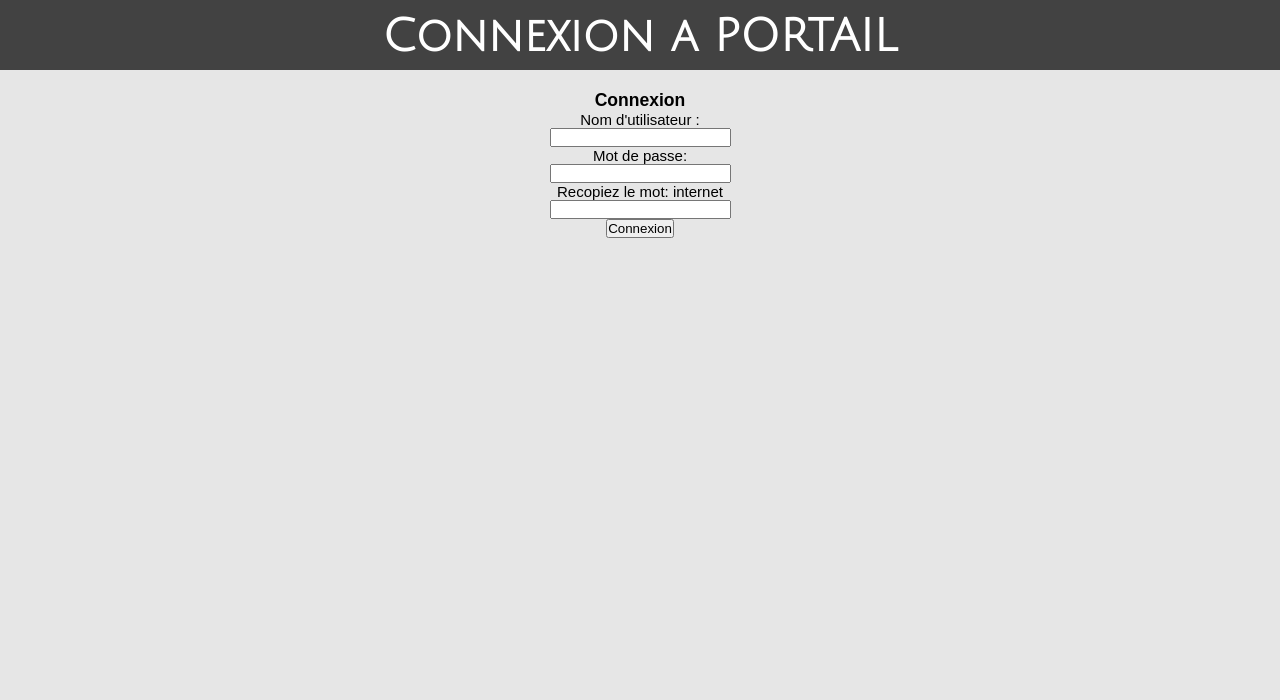
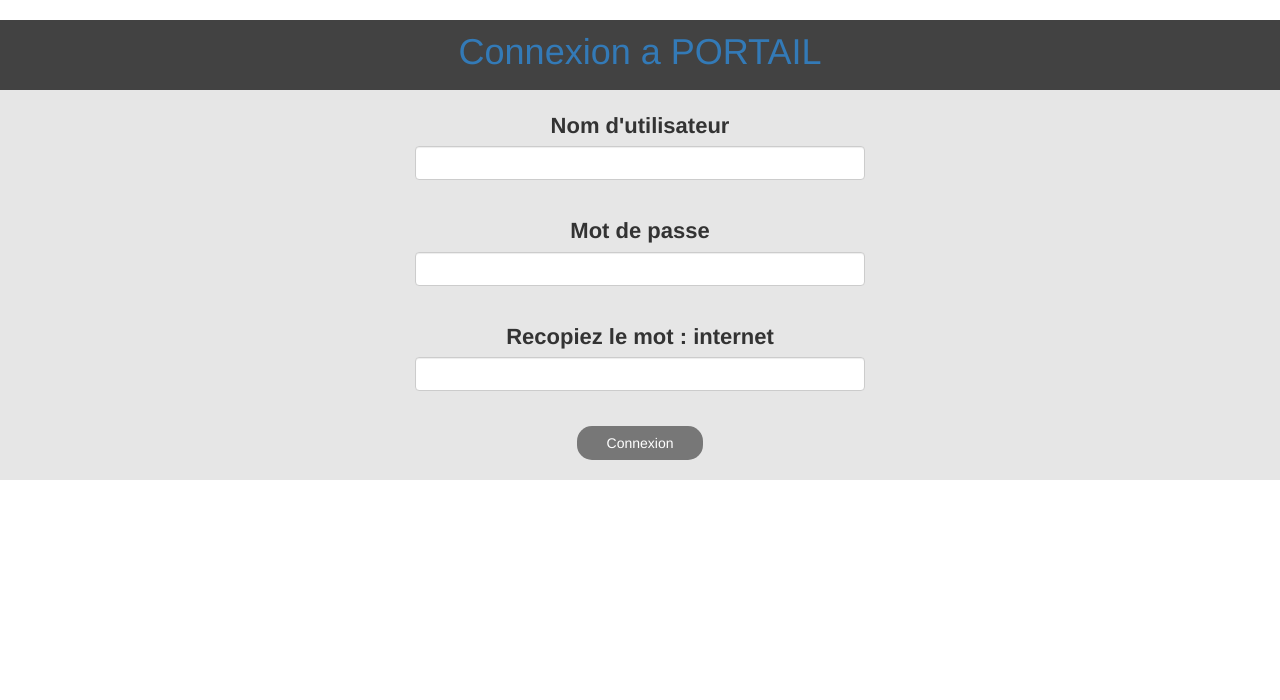
Before and after one commit to LoicHuart/Portail, a PHP site: page /connexion.php in a window 1280 px wide. Shown: the top 700 px of the page. Before the commit the page ends 238 px from the top, so only its background shows below. Run offline with PHP 8.4, Linux system fonts and the light colour scheme; data that the repository does not hold is empty; a stand-in replaces the project's code that opens the database connection; some web fonts are replaced.

Commit message:
Etablissement de la page de connexion

```diff
--- a/src/connexion.php
+++ b/src/connexion.php
@@ -3,6 +3,8 @@ session_start();
 
 include 'config/bdd.php';
 include 'php/connexion_test.php';
+
+$errormessage = "";
 
 if(!empty($_POST)){
 
@@ -18,12 +20,12 @@ if(!empty($_POST)){
                 $errormessage = "<div class=\"alert alert-success\" role=\"alert\">Bonjour ".$_POST['user'].", vous allez etre redirigé</div>";
                 $Connexion->setName($_POST['user']);
                 $Connexion->GetConnected();
-                header("refresh:3;url=index.php");
+                header("refresh:3;url=admin/index.php");
             }else{
                 $errormessage = "<div class=\"alert alert-danger\" role=\"alert\">identifiant ou mot de passe incorrect</div>";;
             }
         }else{
-            $errormessage = "<div class=\"alert alert-danger\" role=\"alert\">Captcha incorrect</div>";;
+            $errormessage = "<div class=\"alert alert-danger\" style=\"alert\">Captcha incorrect</div>";;
         }
 
 
@@ -55,6 +57,8 @@ function captcha()
     <link rel="stylesheet" href="css/style.css">
     <meta name="viewport" content="width=device-width" />
     <link href="https://fonts.googleapis.com/css?family=Antic|Julius+Sans+One|" rel="stylesheet">
+    <link rel="stylesheet" href="css/css/bootstrap.min.css">
+    <link rel="stylesheet" href="css/css/bootstrap-theme.min.css" >
     <title>PORTAIL</title>
 </head>
 <body>
@@ -74,25 +78,25 @@ function captcha()
             <div class="wrapper">
                 <div class="connexion-ctn">
                     <div class="connexion-window">
-                        <h3 class="text-center">Connexion</h3>
+
                         <form method="post" action="connexion.php">
                             <div class="form-group">
-                                Nom d'utilisateur :<br>
-                                <input type="text" name="user" class="form-control">
+                                <label>Nom d'utilisateur</label><br>
+                                <input type="text" name="user" class="form-control"><br/>
                             </div>
 
                             <div class="form-group">
-                                Mot de passe:<br>
-                                <input type="password" name="password" class="form-control">
+                                <label>Mot de passe</label><br>
+                                <input type="password" name="password" class="form-control"><br/>
                             </div>
 
                             <div class="form-group">
-                                Recopiez le mot: <?php echo captcha(); ?><br>
-                                <input type="text" name="captcha" id="captcha" class="form-control"><br>
+                                <label>Recopiez le mot :  <?php echo captcha(); ?></label><br>
+                                <input type="text" name="captcha" id="captcha" class="form-control"><br/>
                             </div>
 
                             <div class="text-center">
-                                <input type="submit" value="Connexion" class="btn">
+                                <input type="submit" value="Connexion" class="button1">
                             </div>
 
                             <div class="message-wrapper">
--- a/src/css/style.css
+++ b/src/css/style.css
@@ -274,3 +274,49 @@ p{
         display:none;
     }
 }
+
+.alert-success{
+    margin-top: 20px;
+    background-color: #c5ffbb;
+    width: 100%;
+    height: 20px;
+    padding: 6px 12px;
+    border-radius:3px;
+}
+.alert-danger{
+    margin-top: 20px;
+    background-color: #ffb8af;
+    width: 100%;
+    height: 20px;
+    padding: 6px 12px;
+    border-radius:3px;
+}
+.form-control{
+    display: block;
+    width: 100%;
+    height: 13px;
+    padding: 6px 12px;
+    font-size: 14px;
+    line-height: 1.42857143;
+    color: #555;
+    background-color: #fff;
+    background-image: none;
+    border: 1px solid #ccc;
+    border-radius: 4px;
+}
+
+.button1{
+    padding: 7px 30px;
+    background-color: #777;
+    color:white;
+    border:0px;
+    border-radius:15px;
+}
+.form-group label{
+    font-size: 22px;
+}
+
+.connexion-ctn{
+    width:50%;
+    margin: 0 auto;
+}
--- a/src/php/Connexion_test.php
+++ b/src/php/Connexion_test.php
@@ -30,7 +30,7 @@ class Connexion_test
         $mdp = stripslashes($mdp1);
         $mdp = htmlspecialchars($mdp1);
 
-        $sql = 'SELECT * from `users` where `user` = "'.$user.'" AND `password` = "'.$mdp.'"';
+        $sql = 'SELECT * from `identifiants` where `user` = "'.$user.'" AND `mdp` = "'.$mdp.'"';
 
         $sql_temp = $this->db->query($sql);
 
@@ -70,7 +70,7 @@ class Connexion_test
        // if (!preg_match("#^[a-z0-9._-]#i", $user)){}
 
         //$mdp = hash("md5", $mdp);
-        $sql_pre = "SELECT count(user) AS E FROM users where user = '".$user."'";
+        $sql_pre = "SELECT count(user) AS E FROM identifiants where user = '".$user."'";
 
         $sql_pre1 = $this->db->query($sql_pre);
 
@@ -78,7 +78,7 @@ class Connexion_test
 
         if($sql_pre2["E"] == 0){
 
-            $sql = 'INSERT INTO `users` (`user`, `password`) VALUES ("'.$user.'","'.$mdp.'")';
+            $sql = 'INSERT INTO `identifiants` (`user`, `mdp`) VALUES ("'.$user.'","'.$mdp.'")';
 
             $sql_temp = $this->db->query($sql);
 
```
Also changed, not shown: src/admin/css/style.css (+17 -8 lines), src/admin/index.php (+10 -1 lines).
